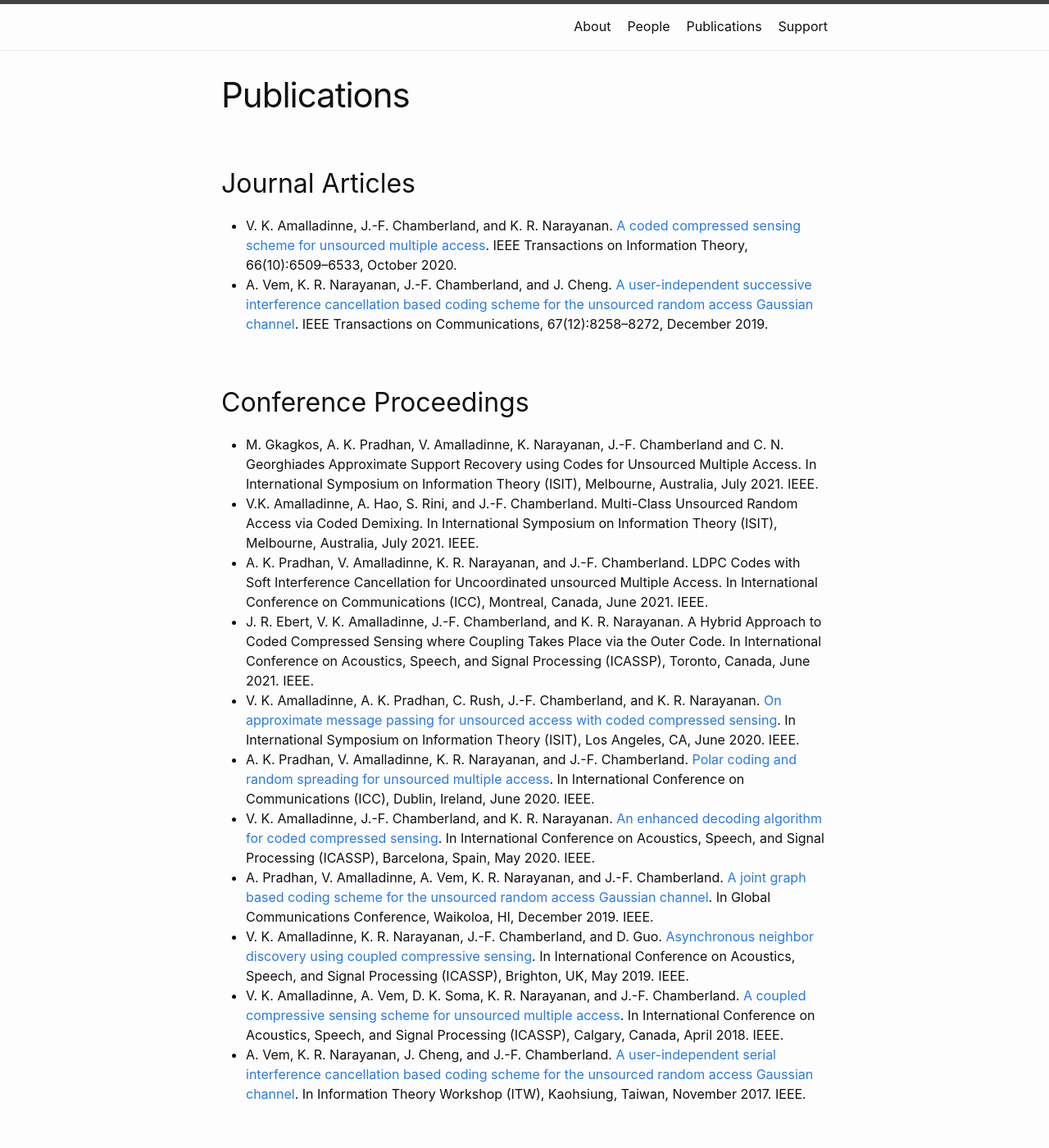
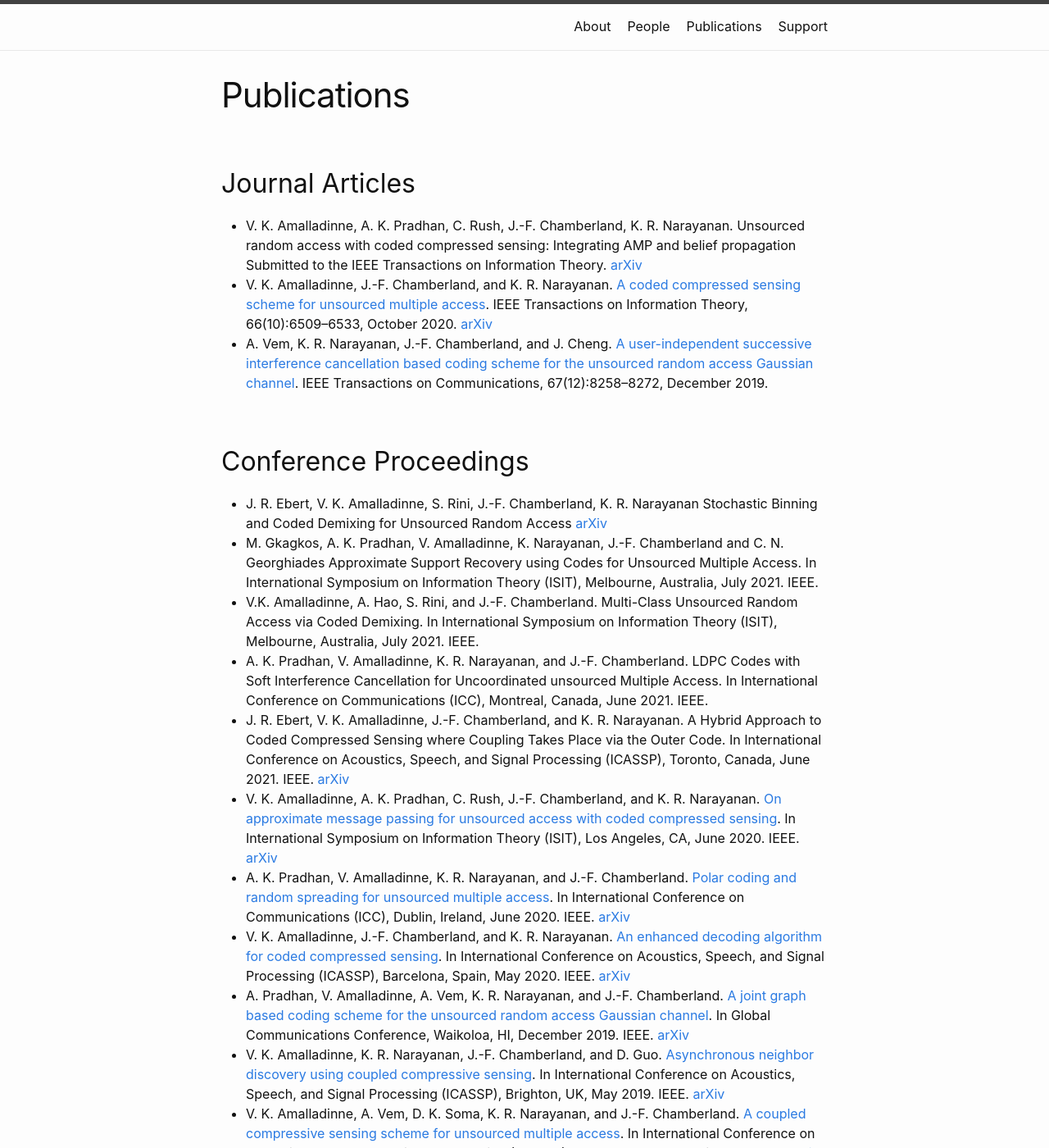
Before and after one commit to EngProjects/mMTC, a Jekyll site: the page built from publications.md, in a window 1280 px wide and 1400 px high. Shown: the whole window at 82% size. Built offline with Jekyll 4.4.1, drawn with Linux system fonts in a browser that asks for light colours.

Commit message:
Update publications.md

```diff
--- a/publications.md
+++ b/publications.md
@@ -6,15 +6,23 @@ permalink: /Publications.html
 
 ## Journal Articles
 
+* V. K. Amalladinne, A. K. Pradhan, C. Rush, J.-F. Chamberland, K. R. Narayanan.
+Unsourced random access with coded compressed sensing: Integrating AMP and belief propagation
+Submitted to the IEEE Transactions on Information Theory.
+[arXiv](https://arxiv.org/abs/2010.04364)
 * V. K. Amalladinne, J.-F. Chamberland, and K. R. Narayanan.
 [A coded compressed sensing scheme for unsourced multiple access](https://dx.doi.org/10.1109/TIT.2020.3012948).
 IEEE Transactions on Information Theory, 66(10):6509–6533, October 2020.
+[arXiv](https://arxiv.org/abs/1809.04745)
 * A. Vem, K. R. Narayanan, J.-F. Chamberland, and J. Cheng.
 [A user-independent successive interference cancellation based coding scheme for the unsourced random access Gaussian channel](https://dx.doi.org/10.1109/TCOMM.2019.2940216).
 IEEE Transactions on Communications, 67(12):8258–8272, December 2019.
 
 
 ## Conference Proceedings
+* J. R. Ebert, V. K. Amalladinne, S. Rini, J.-F. Chamberland, K. R. Narayanan
+Stochastic Binning and Coded Demixing for Unsourced Random Access
+[arXiv](https://arxiv.org/abs/2104.05686)
 * M. Gkagkos, A. K. Pradhan, V. Amalladinne,  K. Narayanan, J.-F. Chamberland and C. N. Georghiades
 Approximate Support Recovery using Codes for Unsourced Multiple Access.
 In International Symposium on Information Theory (ISIT), Melbourne, Australia, July 2021. IEEE.
@@ -28,24 +36,31 @@ In International Conference on Communications (ICC), Montreal, Canada, June 2021
 A Hybrid Approach to Coded Compressed Sensing where Coupling Takes Place via the Outer Code.
 In International Conference on Acoustics, Speech, and Signal Processing (ICASSP),
 Toronto, Canada, June 2021. IEEE.
+[arXiv](https://arxiv.org/abs/2010.11380)
 * V. K. Amalladinne, A. K. Pradhan, C. Rush, J.-F. Chamberland, and K. R. Narayanan.
 [On approximate message passing for unsourced access with coded compressed sensing](https://dx.doi.org/10.1109/ISIT44484.2020.9173954).
 In International Symposium on Information Theory (ISIT), Los Angeles, CA, June 2020. IEEE.
+[arXiv](https://arxiv.org/abs/2001.03705)
 * A. K. Pradhan, V. Amalladinne, K. R. Narayanan, and J.-F. Chamberland.
 [Polar coding and random spreading for unsourced multiple access](https://dx.doi.org/10.1109/ICC40277.2020.9148687).
 In International Conference on Communications (ICC), Dublin, Ireland, June 2020. IEEE.
+[arXiv](https://arxiv.org/abs/1911.01009)
 * V. K. Amalladinne, J.-F. Chamberland, and K. R. Narayanan.
 [An enhanced decoding algorithm for coded compressed sensing](https://dx.doi.org/10.1109/ICASSP40776.2020.9054142).
 In International Conference on Acoustics, Speech, and Signal Processing (ICASSP), Barcelona, Spain, May 2020. IEEE.
+[arXiv](https://arxiv.org/abs/1910.09704)
 * A. Pradhan, V. Amalladinne, A. Vem, K. R. Narayanan, and J.-F. Chamberland.
 [A joint graph based coding scheme for the unsourced random access Gaussian channel](https://dx.doi.org/10.1109/GLOBECOM38437.2019.9013278).
 In Global Communications Conference, Waikoloa, HI, December 2019. IEEE.
+[arXiv](https://arxiv.org/abs/1906.05410)
 * V. K. Amalladinne, K. R. Narayanan, J.-F. Chamberland, and D. Guo.
 [Asynchronous neighbor discovery using coupled compressive sensing](https://dx.doi.org/10.1109/ICASSP.2019.8682935).
 In International Conference on Acoustics, Speech, and Signal Processing (ICASSP), Brighton, UK, May 2019. IEEE.
+[arXiv](https://arxiv.org/abs/1811.00687)
 * V. K. Amalladinne, A. Vem, D. K. Soma, K. R. Narayanan, and J.-F. Chamberland.
 [A coupled compressive sensing scheme for unsourced multiple access](https://dx.doi.org/10.1109/ICASSP.2018.8461402).
 In International Conference on Acoustics, Speech, and Signal Processing (ICASSP), Calgary, Canada, April 2018. IEEE.
+[arXiv](https://arxiv.org/abs/1806.00138)
 * A. Vem, K. R. Narayanan, J. Cheng, and J.-F. Chamberland.
 [A user-independent serial interference cancellation based coding scheme for the unsourced random access Gaussian channel](https://dx.doi.org/10.1109/ITW.2017.8278023).
 In Information Theory Workshop (ITW), Kaohsiung, Taiwan, November 2017. IEEE.
```
